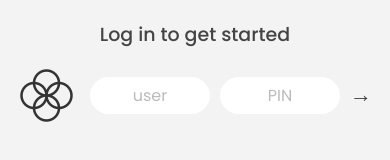
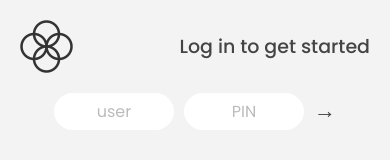
Before and after one commit to kr-mck/bankist.app, a plain HTML site: page index.html in a window 390 px wide. Drawn offline with Linux system fonts and the light colour scheme.

Commit message:
Added mobile layout for small phones

```diff
--- a/queries.css
+++ b/queries.css
@@ -18,10 +18,18 @@
 
   .welcome {
     grid-column: 1 / 6;
+    grid-row: 1 / 2;
+    justify-self: right;
+  }
+
+  .login {
+    grid-column: 1 / 6;
     justify-self: center;
   }
 
-  .login {
-    grid-column: 2 / 6;
+  .logo {
+    grid-column: 1 / 2;
+    grid-row: 1 / 2;
+    justify-self: left;
   }
 }
```
